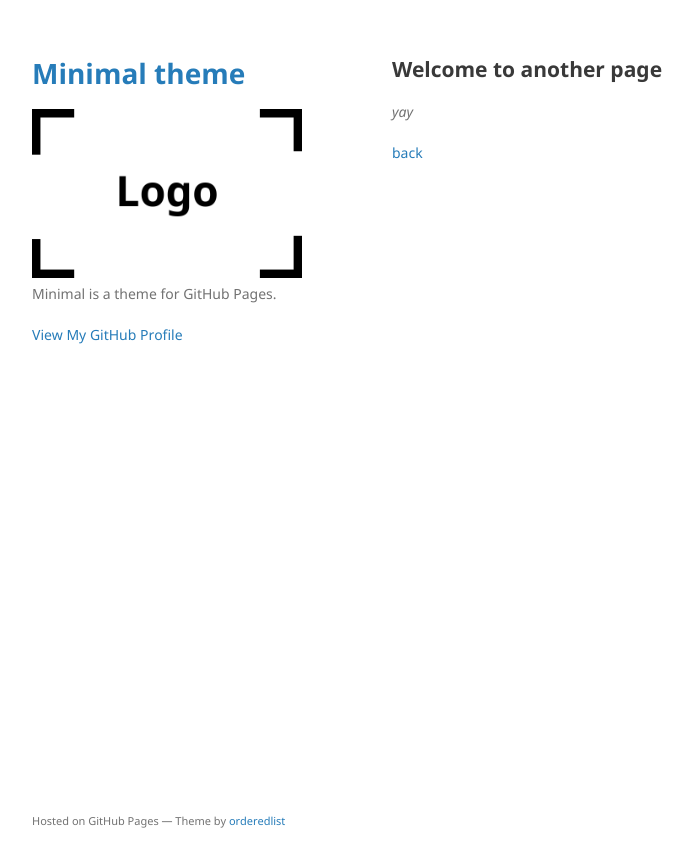
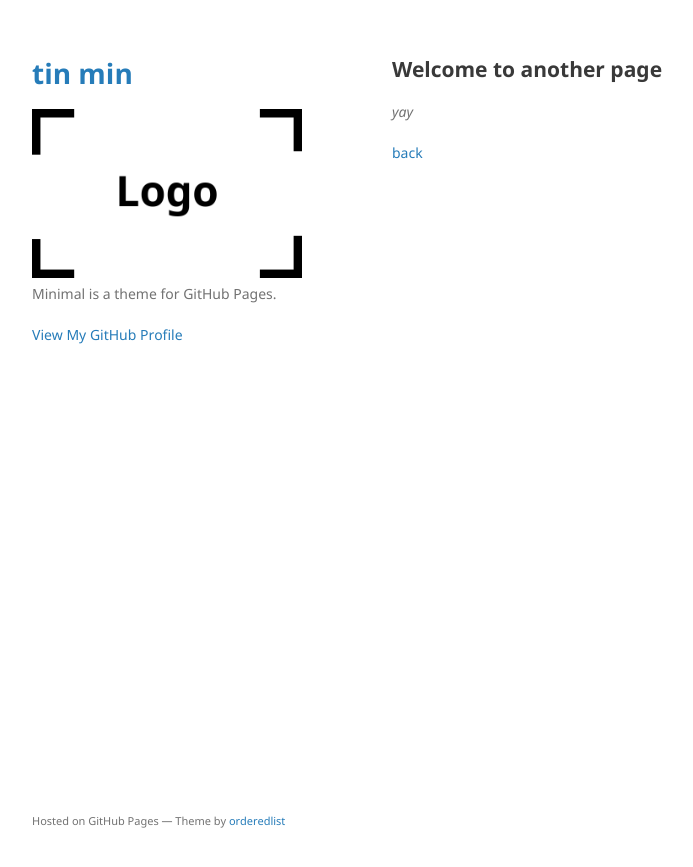
Before and after one commit to tinmin/tinmin.github.io, a Jekyll site: the page built from another-page.md, in a window 1280 px wide. Shown: the top 867 px of the page, without its empty margins (178-871 px from the left). Built offline with Jekyll 4.4.1, drawn with Linux system fonts in a browser that asks for light colours; our own code applies the rules of GitHub Pages for plain Markdown files.

Commit message:
Update default.html

```diff
--- a/_layouts/default.html
+++ b/_layouts/default.html
@@ -14,7 +14,7 @@
   <body>
     <div class="wrapper">
       <header>
-        <h1><a href="{{ "/" | absolute_url }}">{{ site.title | default: site.github.repository_name }}</a></h1>
+        <h1><a href="{{ "/" | absolute_url }}">tin min</a></h1>
 
         {% if site.logo %}
           <img src="{{site.logo | relative_url}}" alt="Logo" />
```
